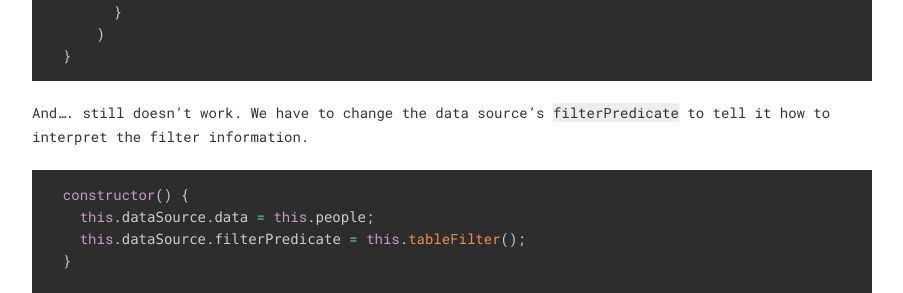
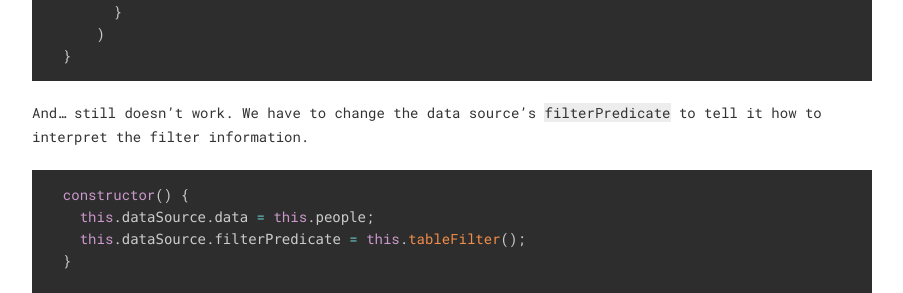
Before and after one commit to natmegs/personal-blog, a Jekyll site: the page built from _posts/2018-06-20-angular-material-filter-table.markdown, in a window 1280 px wide and 900 px high, scrolled down 5234 px. Shown: the part 209-502 px from the top of the window, without its empty margins (188-1091 px from the left). Built offline with Jekyll 4.4.1, drawn with Linux system fonts in a browser that asks for light colours; nearby versions of some CDN libraries.

Commit message:
too many dots

````diff
--- a/_posts/2018-06-20-angular-material-filter-table.markdown
+++ b/_posts/2018-06-20-angular-material-filter-table.markdown
@@ -210,7 +210,7 @@ And we will watch the value of the filter inputs and modify this filter object a
   }
 ```
 
-And.... still doesn't work. We have to change the data source's `filterPredicate` to tell it how to interpret the filter information.
+And... still doesn't work. We have to change the data source's `filterPredicate` to tell it how to interpret the filter information.
 
 ```typescript
   constructor() {
````
